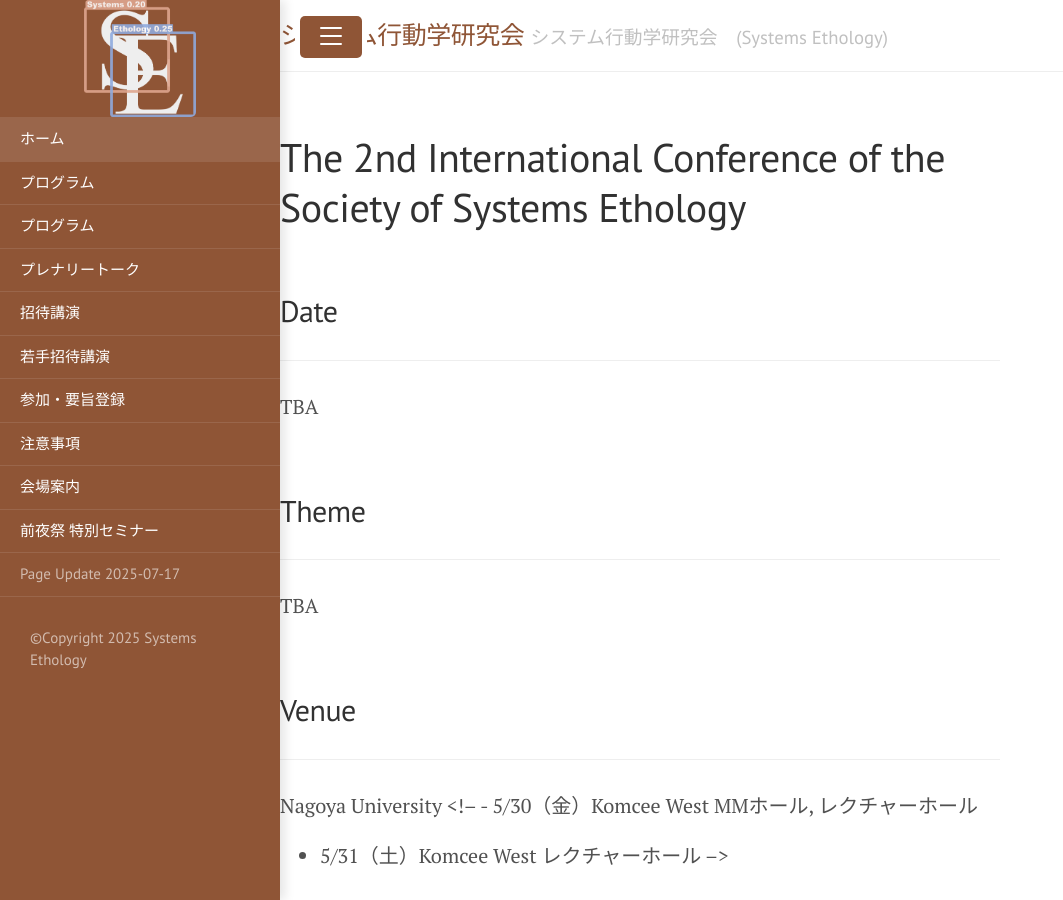
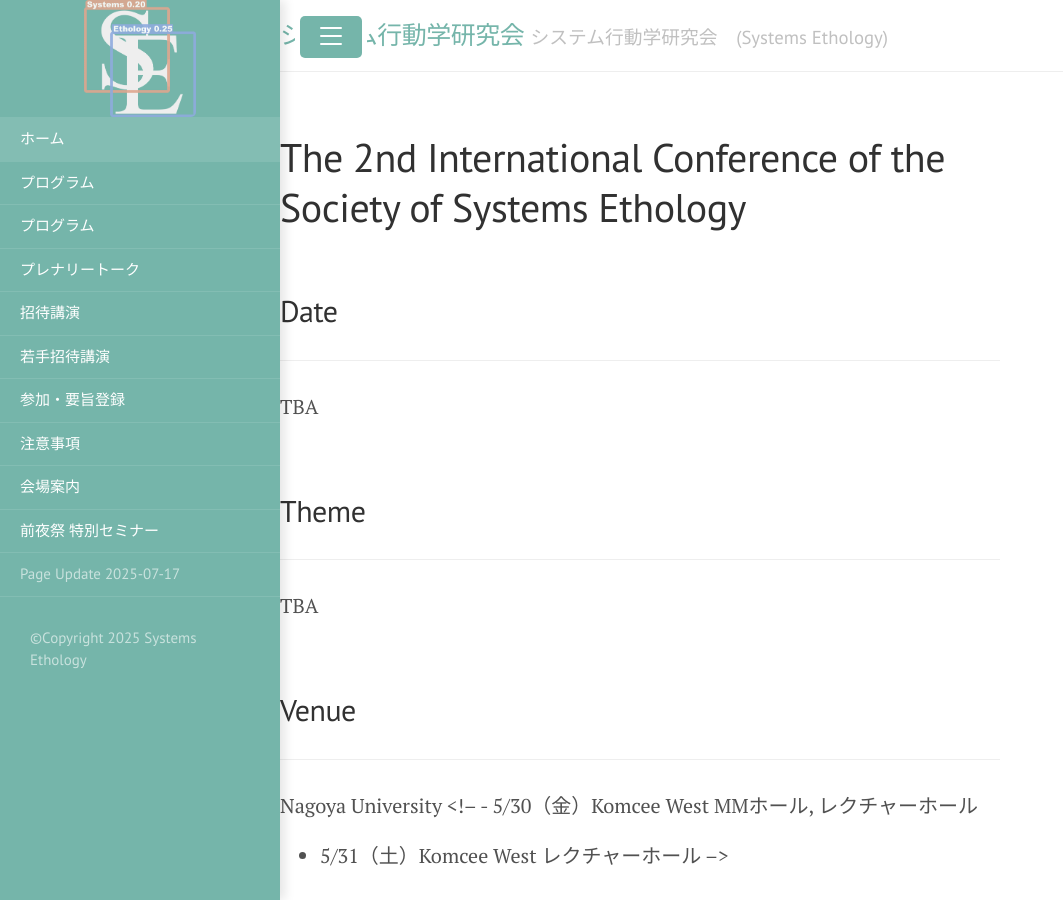
Before and after one commit to SystemsEthology/website, a Jekyll site: the page built from event_02/conference02_home.md, in a window 1280 px wide and 900 px high. Shown: the whole window, without its empty margins (0-1063 px from the left). Built offline with Jekyll 4.4.1, drawn with Linux system fonts in a browser that asks for light colours.

Commit message:
change conference 02 directory

```diff
--- a/_layouts/default_conference_02.html
+++ b/_layouts/default_conference_02.html
@@ -3,7 +3,7 @@
 
   {% include head.html %}
 
-  <body class="theme-base-0f sidebar-overlay">
+  <body class="theme-base-0c sidebar-overlay">
 
     {% include sidebar_conference.html %}
 
```
Also changed, not shown: event_02/conference02_home.md (+1 -1 lines).
